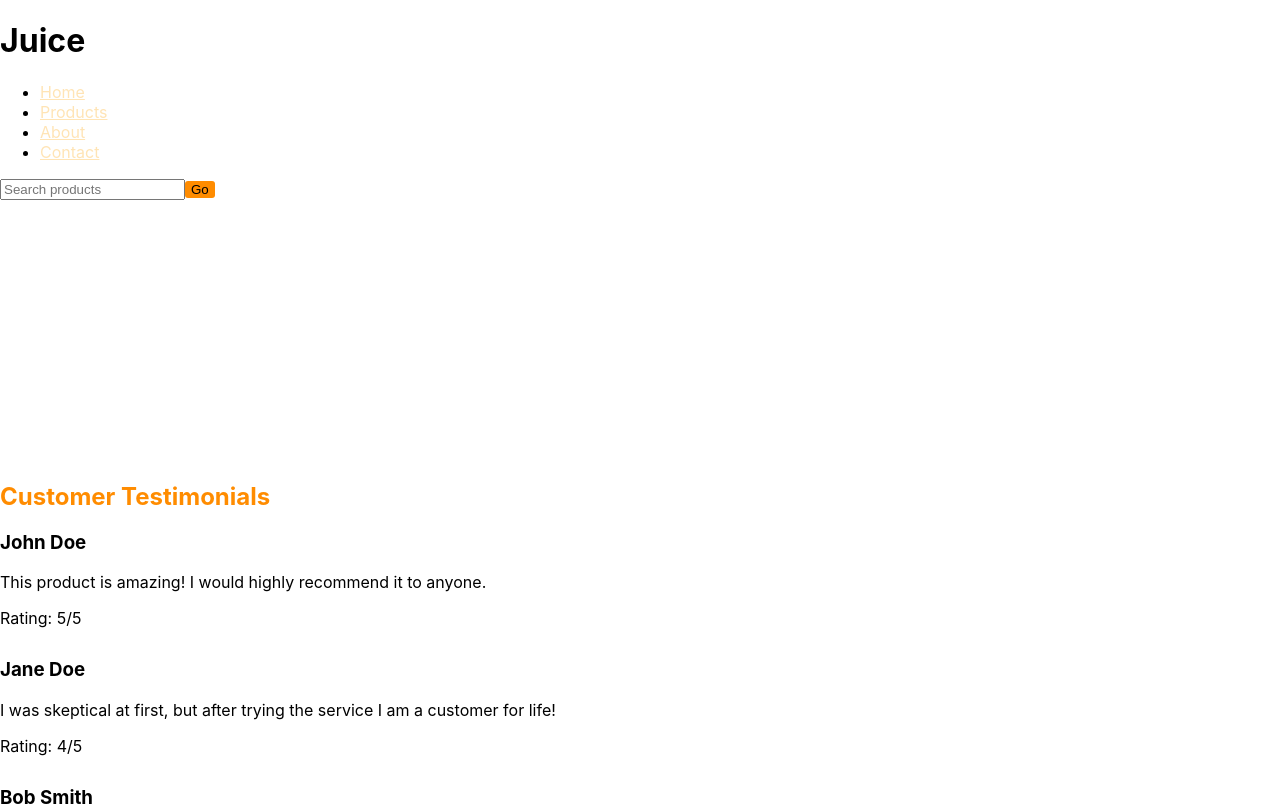
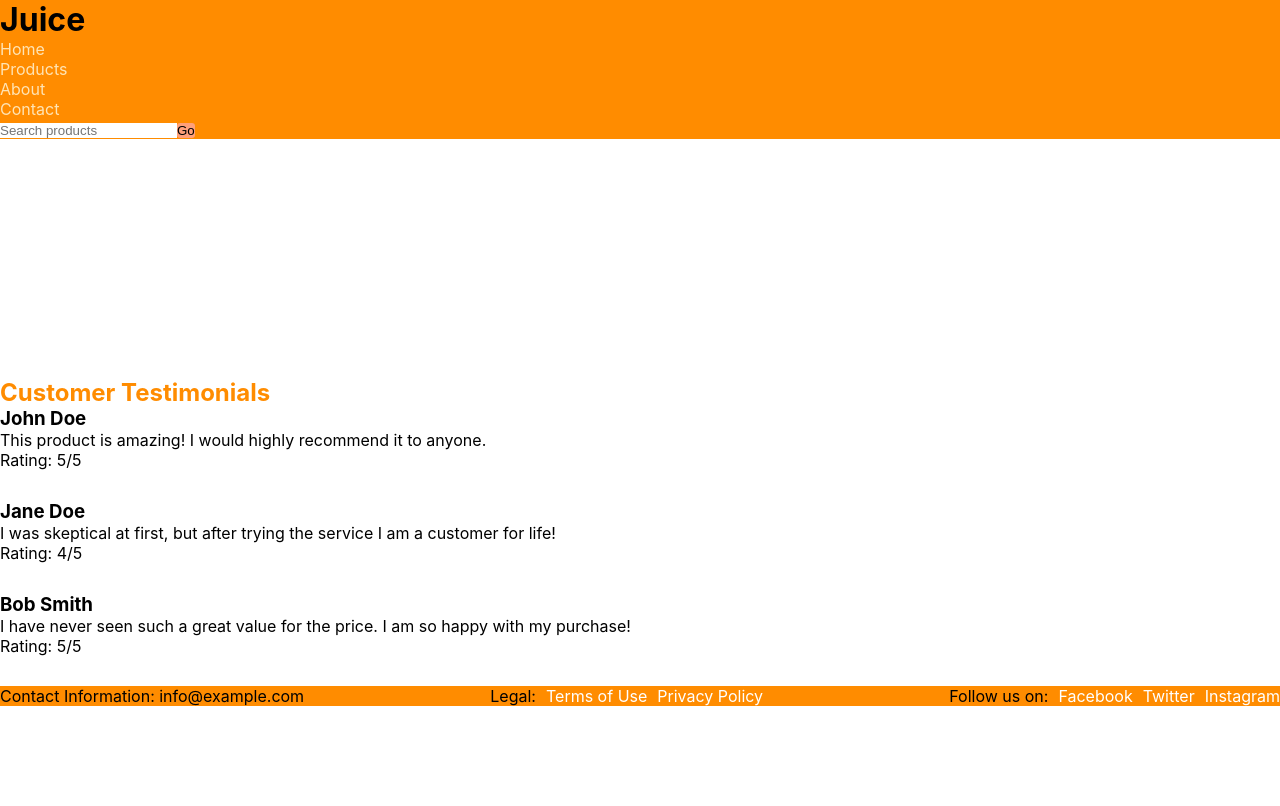
Before and after one commit to Mount-Blanc/E-commerce, a React (Create React App) app in the folder ecommerce/: page / in a window 1280 px wide. Shown: the top 806 px of the page. Built offline with nearby package versions, Linux system fonts and the light colour scheme.

Commit message:
added css reset

```diff
--- a/ecommerce/src/App.css
+++ b/ecommerce/src/App.css
@@ -7,9 +7,15 @@
   --text-on-tertiary: white;
 }
 
+* {
+  margin: 0;
+  padding: 0;
+  border: 0;
+}
+
+
 button {
   background-color:#FF8C00;
-  border:none;
   border-radius: 3px;
 }
 h2 {
--- /dev/null
+++ b/ecommerce/src/Header.css
@@ -0,0 +1,22 @@
+:root {
+    --primary-color: #FFA07A;
+    --secondary-color: #FFE4B5;
+    --tertiary-color: #FF8C00;
+    --text-on-primary: black;
+    --text-on-secondary: black;
+    --text-on-tertiary: white;
+  }
+header {
+    background-color: #FF8C00;
+}
+button {
+  background-color: #FFA07A;
+  border: white;
+}
+li {
+  list-style: none;
+}
+
+a{
+  text-decoration: none;
+}
--- a/ecommerce/src/Header.js
+++ b/ecommerce/src/Header.js
@@ -1,4 +1,5 @@
 import React from 'react';
+import './Header.css'
 const Header = () => {
   return (
     <header>
```
